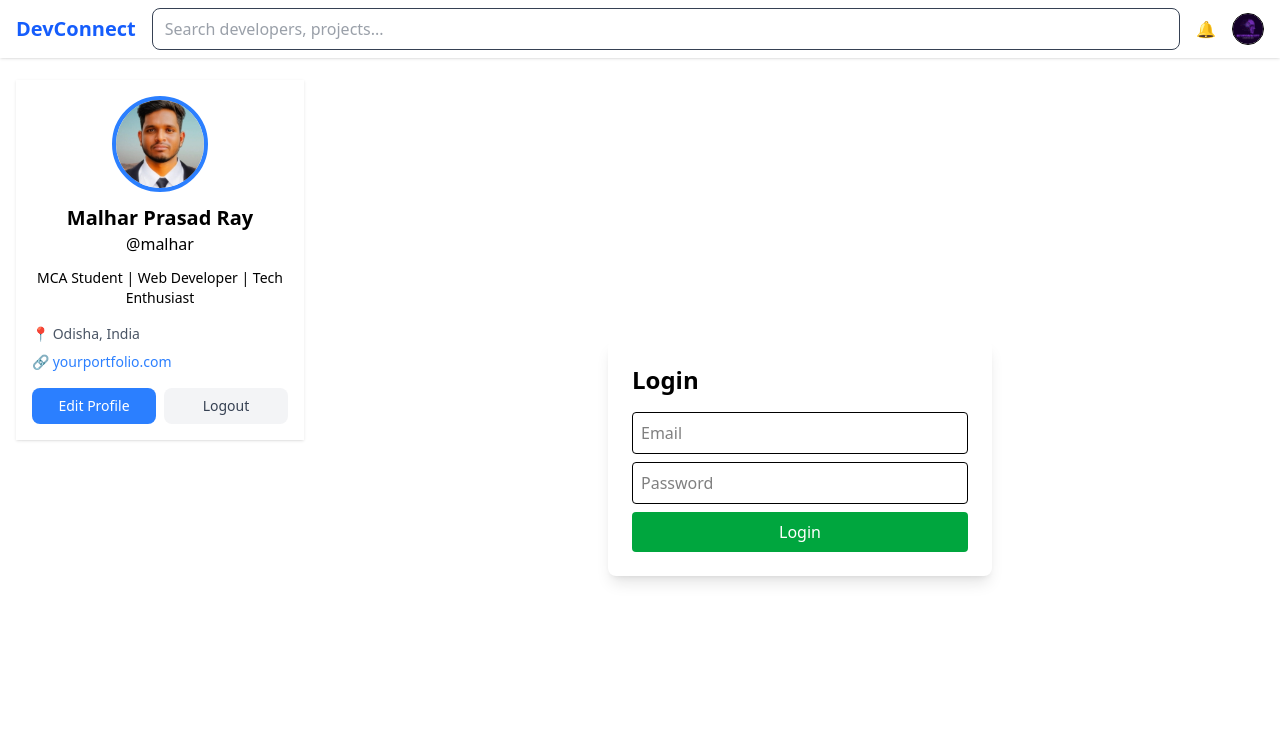
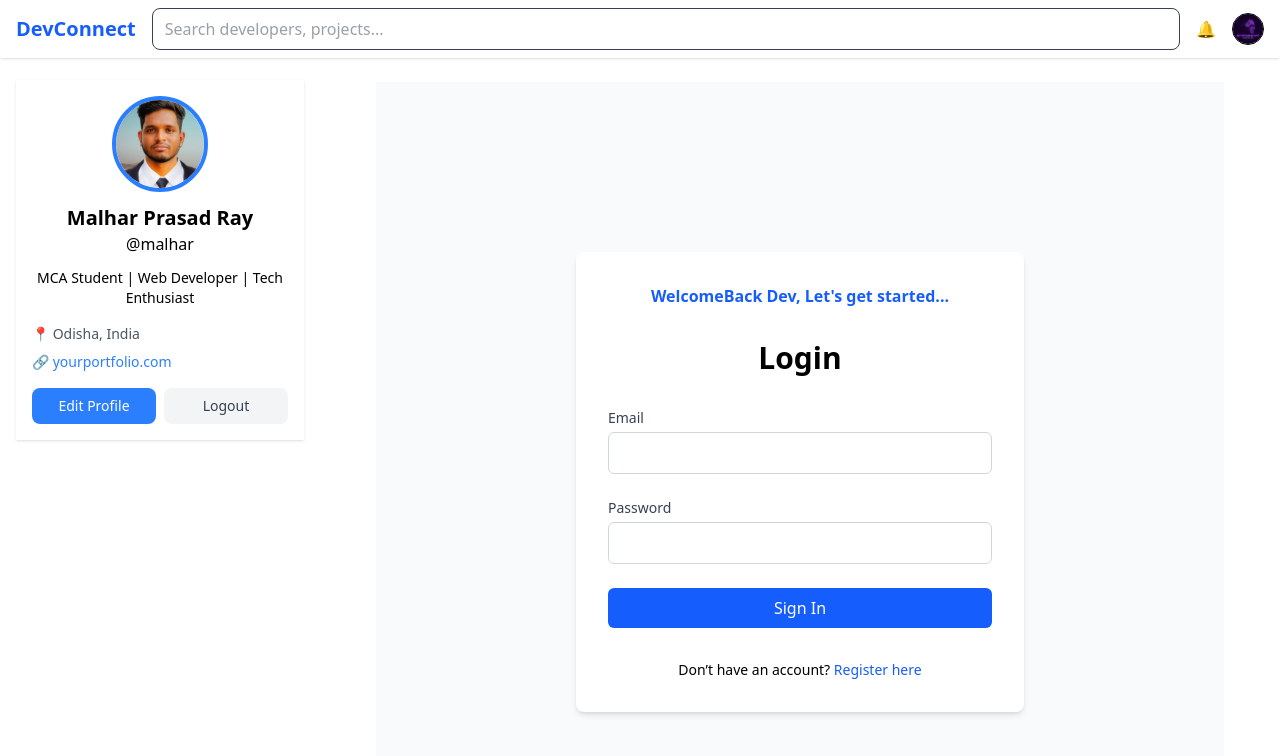
Before and after one commit to theguru-07/devconnect, a Next.js app: page /auth/login in a window 1280 px wide. Shown: the top 756 px of the page. Built offline with nearby package versions, Linux system fonts and the light colour scheme.

Commit message:
fixed login and signup page

```diff
--- a/app/auth/login/page.jsx
+++ b/app/auth/login/page.jsx
@@ -1,60 +1,9 @@
-"use client";
-import { useState } from "react";
-import axios from "axios";
+import Login from "@/components/Login";
 
 export default function LoginPage() {
-  const [form, setForm] = useState({ email: "", password: "" });
-  const [message, setMessage] = useState("");
-
-  const handleChange = (e) => {
-    setForm({ ...form, [e.target.name]: e.target.value });
-  };
-
-  const handleSubmit = async (e) => {
-    e.preventDefault();
-    try {
-      const res = await axios.post("/api/auth/login", form);
-      setMessage(res.data.message);
-    } catch (error) {
-      setMessage(error.response?.data?.error || "Something went wrong");
-    }
-  };
-
   return (
-    <div className="flex justify-center items-center h-screen">
-      <form
-        onSubmit={handleSubmit}
-        className="p-6 bg-white shadow-lg rounded-lg w-96"
-      >
-        <h2 className="text-2xl font-bold mb-4">Login</h2>
-
-        <input
-          type="email"
-          name="email"
-          placeholder="Email"
-          value={form.email}
-          onChange={handleChange}
-          className="w-full p-2 mb-2 border rounded"
-        />
-
-        <input
-          type="password"
-          name="password"
-          placeholder="Password"
-          value={form.password}
-          onChange={handleChange}
-          className="w-full p-2 mb-2 border rounded"
-        />
-
-        <button
-          type="submit"
-          className="w-full bg-green-600 text-white p-2 rounded"
-        >
-          Login
-        </button>
-
-        {message && <p className="mt-2 text-center text-sm">{message}</p>}
-      </form>
+    <div className="max-w-4xl mx-auto p-6 space-y-6">
+      <Login />
     </div>
   );
 }
--- /dev/null
+++ b/app/pages/layout.js
@@ -0,0 +1,23 @@
+import "./globals.css";
+import Navbar from "../components/Navbar";
+import Sidebar from "../components/Sidebar";
+import Messages from "@/components/Messages";
+
+export const metadata = {
+  title: "DevConnect",
+  description: "A developer-focused app built with Next.js",
+};
+
+export default function RootLayout({ children }) {
+  return (
+    <html lang="en">
+      <body>
+        <Navbar />
+        <div style={{ display: "flex" }}>
+          <Sidebar />
+          <main style={{ flex: 1 }}>{children}</main>
+        </div>
+      </body>
+    </html>
+  );
+}
--- /dev/null
+++ b/app/register/page.jsx
@@ -0,0 +1,9 @@
+import Register from "@/components/register";
+
+export default function RegisterPage() {
+  return (
+    <div className="max-w-4xl mx-auto p-6 space-y-6">
+      <Register />
+    </div>
+  );
+}
--- /dev/null
+++ b/components/Login.jsx
@@ -0,0 +1,90 @@
+"use client";
+
+import { useState } from "react";
+import Link from "next/link";
+import { signIn } from "next-auth/react";
+
+const Login = () => {
+  const [formData, setFormData] = useState({
+    email: "",
+    password: "",
+  });
+
+  const handleChange = (e) => {
+    setFormData({ ...formData, [e.target.name]: e.target.value });
+  };
+
+  const handleSubmit = async (e) => {
+    e.preventDefault();
+    try {
+      const result = await signIn("credentials", {
+        email: formData.email,
+        password: formData.password,
+        redirect: false,
+      });
+
+      if (result.error) {
+        console.error("Login failed:", result.error);
+      } else {
+        console.log("Login successful!");
+        // Optionally redirect the user
+        // router.push("/dashboard");
+      }
+    } catch (error) {
+      console.error("Login error:", error);
+    }
+  };
+
+  return (
+    <div className="min-h-screen flex items-center justify-center bg-gray-50">
+      <div className="max-w-md w-full space-y-8 p-8 bg-white rounded-lg shadow-md">
+        <p className="text-center text-blue-600 font-bold">WelcomeBack Dev, Let's get started...</p>
+        <h2 className="text-3xl font-bold text-center">Login</h2>
+        <form onSubmit={handleSubmit} className="space-y-6">
+          <div>
+            <label htmlFor="email" className="block text-sm font-medium text-gray-700">
+              Email
+            </label>
+            <input
+              type="email"
+              name="email"
+              id="email"
+              value={formData.email}
+              onChange={handleChange}
+              className="mt-1 block w-full rounded-md border border-gray-300 px-3 py-2"
+              required
+            />
+          </div>
+          <div>
+            <label htmlFor="password" className="block text-sm font-medium text-gray-700">
+              Password
+            </label>
+            <input
+              type="password"
+              name="password"
+              id="password"
+              value={formData.password}
+              onChange={handleChange}
+              className="mt-1 block w-full rounded-md border border-gray-300 px-3 py-2"
+              required
+            />
+          </div>
+          <button
+            type="submit"
+            className="w-full bg-blue-600 text-white py-2 px-4 rounded-md hover:bg-blue-700"
+          >
+            Sign In
+          </button>
+        </form>
+        <p className="text-center text-sm">
+          Don’t have an account?{" "}
+          <Link href="/register" className="text-blue-600 hover:text-blue-700">
+            Register here
+          </Link>
+        </p>
+      </div>
+    </div>
+  );
+};
+
+export default Login;
--- /dev/null
+++ b/components/register.jsx
@@ -0,0 +1,81 @@
+"use client";
+import { useState } from "react";
+import Link from "next/link";
+import { signIn } from "next-auth/react";
+
+const Register  = () => {
+    const [formData, setFormData] = useState({
+        name: "",
+        email: "",
+        password: "",
+    });
+    const handleChange = (e) => {
+        setFormData({ ...formData, [e.target.name]: e.target.value });
+    };
+
+    const handleSubmit = async (e) => {
+        e.preventDefault();
+        try {
+            const result = await signIn("credentials", {
+                name: formData.name,
+                email: formData.email,
+                password: formData.password,
+                redirect: false,
+            });
+            if (result.error) {
+                console.error("Registration failed:", result.error);
+            } else {
+                console.log("Registration successful!");
+                // Optionally redirect the user
+                // router.push("/dashboard");
+            }
+        } catch (error) {
+            console.error("Registration error:", error);
+        }
+    };
+
+    return (
+        <div className="min-h-screen flex items-center justify-center bg-gray-50">
+            <div className="max-w-md w-full space-y-8 p-8 bg-white rounded-lg shadow-md">
+            <p className="text-center text-blue-600 font-bold ">Welcome to DevConnect, Let's get started...</p>
+                <h2 className="text-3xl font-bold text-center">Register</h2>
+                <form onSubmit={handleSubmit} className="space-y-6">
+                    <div>
+                        <label htmlFor="name" className="block text-sm font-medium text-gray-700">
+                            Name
+                        </label>
+                        <input type="text" name="name" id="name" value={formData.name} onChange={handleChange} className="mt-1 block w-full rounded-md border border-gray-300 px-3 py-2" required />
+                    </div>
+                    <div>
+                        <label htmlFor="email" className="block text-sm font-medium text-gray-700">
+                            Email
+                        </label>
+                        <input type="email" name="email" id="email" value={formData.email} onChange={handleChange} className="mt-1 block w-full rounded-md border border-gray-300 px-3 py-2" required />
+                    </div>
+                    <div>
+                        <label htmlFor="password" className="block text-sm font-medium text-gray-700">
+                            Password
+                        </label>
+                        <input type="password" name="password" id="password" value={formData.password} onChange={handleChange} className="mt-1 block w-full rounded-md border border-gray-300 px-3 py-2" required />
+                    </div>
+                    <div>
+                        <label htmlFor="confirmPassword" className="block text-sm font-medium text-gray-700">
+                            Confirm Password
+                        </label>
+                        <input type="password" name="confirmPassword" id="confirmPassword" value={formData.confirmPassword} onChange={handleChange} className="mt-1 block w-full rounded-md border border-gray-300 px-3 py-2" required />
+                    </div>
+                    <div>
+                        <button type="submit" className="w-full flex justify-center py-2 px-4 border border-transparent rounded-md shadow-sm text-white bg-blue-600 hover:bg-blue-700">
+                            Register
+                        </button>
+                    </div>
+                    <div className="text-sm text-center">
+                        Already have an account? <Link href="/auth/login" className="text-blue-600 hover:underline">Login</Link>
+                    </div>
+                </form>
+            </div>
+        </div>
+    );
+};
+
+export default Register;
--- a/package.json
+++ b/package.json
@@ -12,6 +12,7 @@
     "lucide-react": "^0.542.0",
     "mongoose": "^8.17.1",
     "next": "15.4.6",
+    "next-auth": "^4.24.11",
     "react": "19.1.0",
     "react-dom": "19.1.0"
   },
```
Also changed, not shown: app/pages/jobs/page.jsx (renamed from app/jobs/page.jsx), app/pages/messages/page.jsx (renamed from app/messages/page.jsx), app/pages/models/User.js (renamed from app/models/User.js), app/pages/networks/page.jsx (renamed from app/networks/page.jsx), app/pages/notification/page.jsx (renamed from app/notification/page.jsx), components/Sidebar.jsx (line endings or trailing spaces), 1 other file (tests, documents, lock files or other folders).
